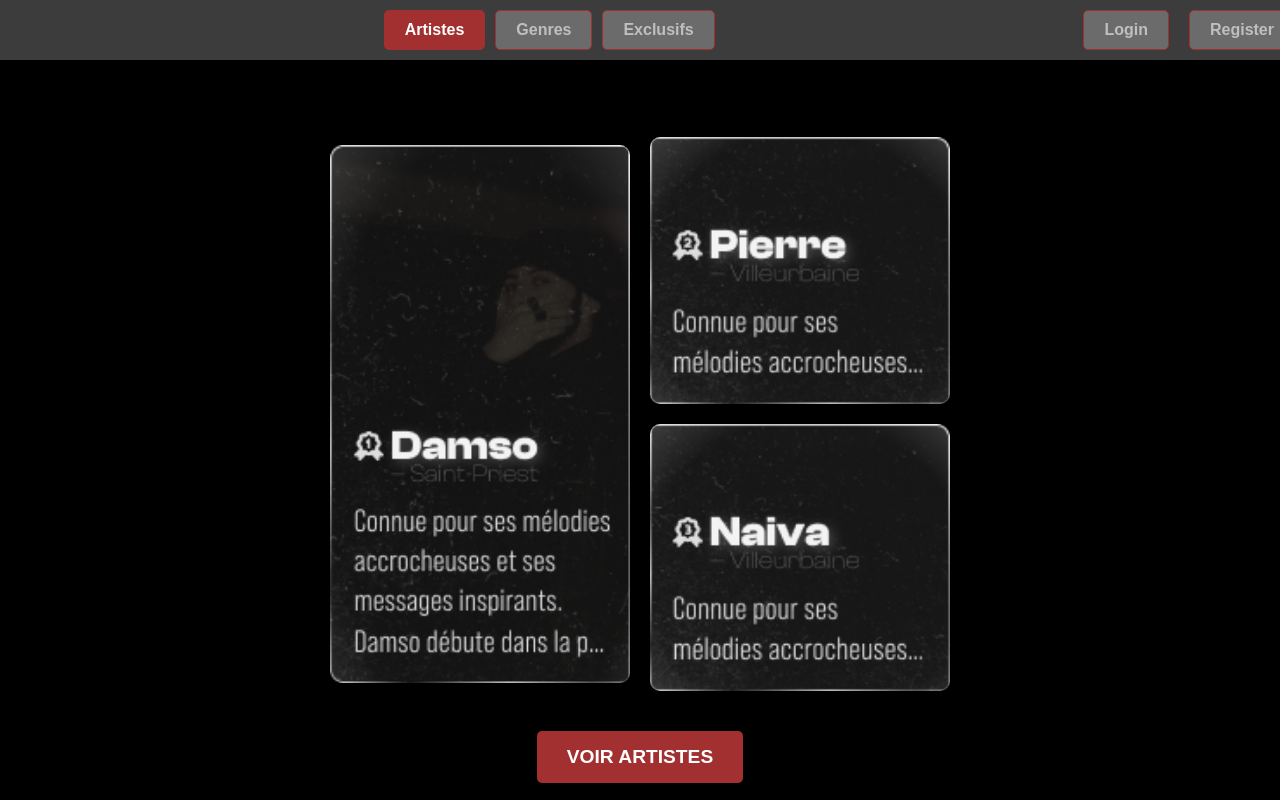
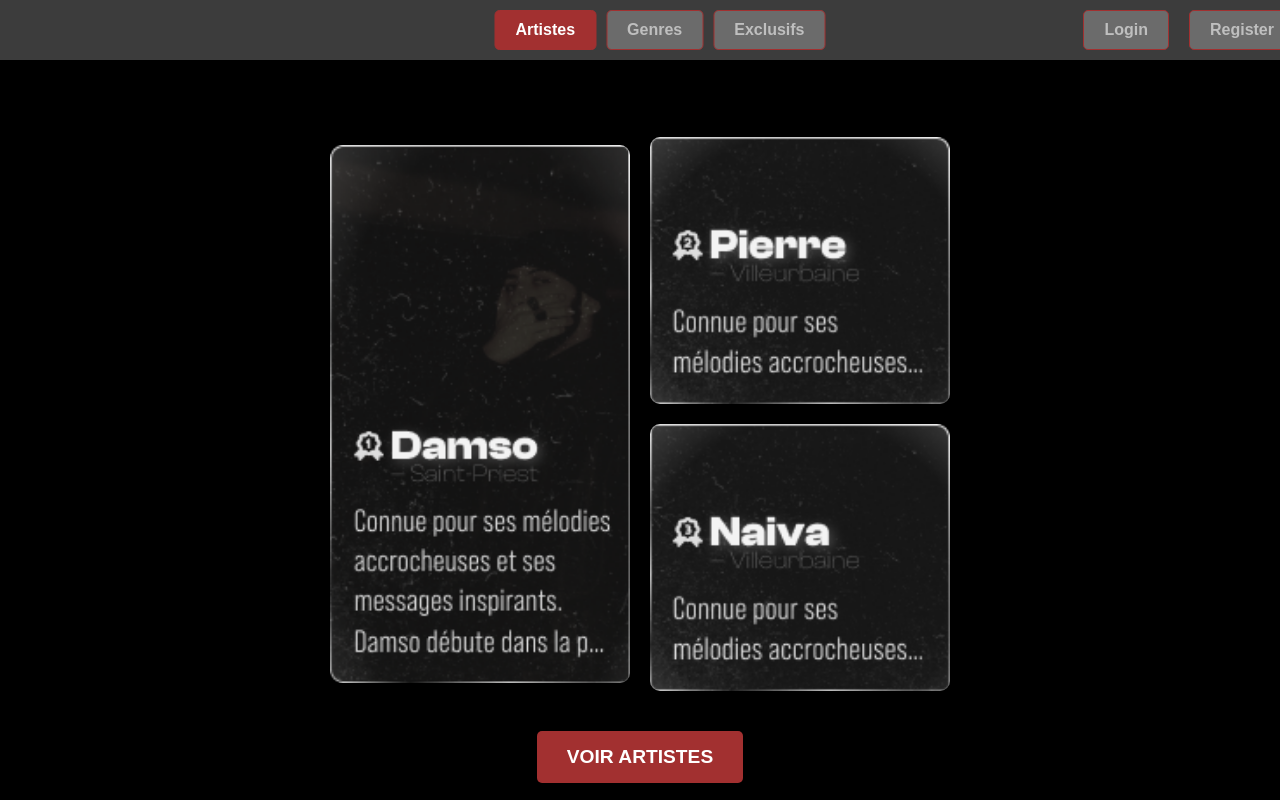
Before and after one commit to Mattdinina/BlizzardMagazine, a React (Create React App) app in the folder Front/my-app/: page /artistes in a window 1280 px wide. Shown: the top 800 px of the page. Built offline with nearby package versions, Linux system fonts and the light colour scheme.

Commit message:
3 premiers boutons correctement centrés, et deux derniers boutons bien à droite comme il faut

```diff
--- a/Front/my-app/src/mystyle/artiste.css
+++ b/Front/my-app/src/mystyle/artiste.css
@@ -10,6 +10,7 @@
     /* Texte blanc par défaut */
 }
 
+/* Conteneur des boutons de navigation */
 .button-container {
     display: flex;
     justify-content: space-between;
@@ -24,15 +25,18 @@
     z-index: 1000;
 }
 
-.nav-buttons {
+.nav-center {
     display: flex;
     justify-content: center;
-    flex-grow: 1;
+    position: absolute;
+    left: 50%;
+    transform: translateX(-50%);
 }
 
 .auth {
     display: flex;
     justify-content: flex-end;
+    margin-left: auto;
     gap: 10px;
 }
 
--- a/Front/my-app/src/pages/artistes.js
+++ b/Front/my-app/src/pages/artistes.js
@@ -13,10 +13,12 @@
     return (
         <div className="artistes-page">
             <div className="button-container">
-                <div className="nav-buttons">
-                    <button className="button active">Artistes</button>
-                    <button className="button">Genres</button>
-                    <button className="button">Exclusifs</button>
+                <div className="nav-center">
+                    <div className="nav-buttons">
+                        <button className="button active">Artistes</button>
+                        <button className="button">Genres</button>
+                        <button className="button">Exclusifs</button>
+                    </div>
                 </div>
                 <div className='auth'>
                     <a href='http://localhost:3000/login'>
```
